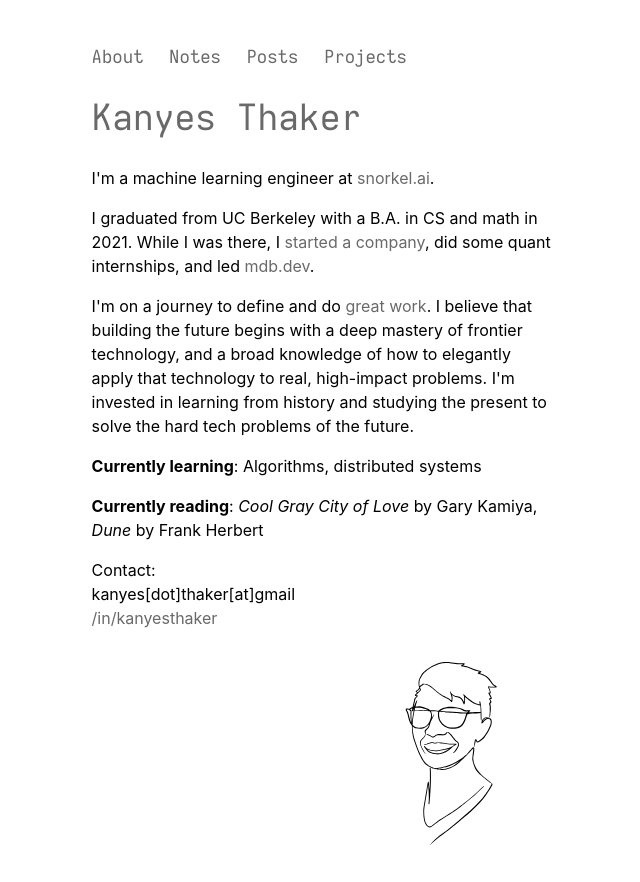
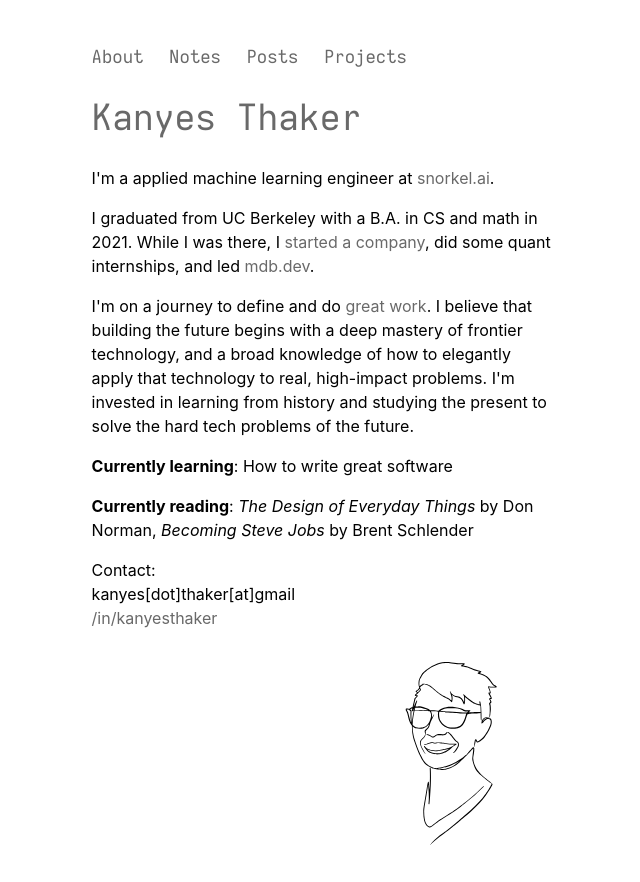
Before and after one commit to kanyesthaker/portfolio, a React (Create React App) app: page / in a window 1280 px wide. Shown: the top 882 px of the page, without its empty margins (318-958 px from the left). Built offline with nearby package versions, Linux system fonts and the light colour scheme.

Commit message:
Add linalg notes

```diff
--- a/src/screens/MainScreen.jsx
+++ b/src/screens/MainScreen.jsx
@@ -8,7 +8,7 @@ export default function MainScreen(props) {
     <div className={styles.container}>
       <p className={styles.name}>Kanyes Thaker</p>
       <p className={styles.textBlock}>
-        I'm a machine learning engineer at{" "}
+        I'm a applied machine learning engineer at{" "}
         <a href="https://snorkel.ai">snorkel.ai</a>.
       </p>
       <p className={styles.textBlock}>
@@ -28,12 +28,11 @@ export default function MainScreen(props) {
         the future.
       </p>
       <p>
-        <b>Currently learning</b>: Algorithms,
-        distributed systems
+        <b>Currently learning</b>: How to write great software
       </p>
       <p>
-        <b>Currently reading</b>: <em>Cool Gray City of Love</em> by Gary Kamiya,{" "}
-        <em>Dune</em> by Frank Herbert
+        <b>Currently reading</b>: <em>The Design of Everyday Things</em> by Don Norman,{" "}
+        <em>Becoming Steve Jobs</em> by Brent Schlender
       </p>
       <p className={styles.textBlock}>
         Contact:
--- a/src/screens/NotesScreen.jsx
+++ b/src/screens/NotesScreen.jsx
@@ -12,13 +12,16 @@ export default function NotesScreen(props) {
                     Machine Learning (Coming Soon)
                 </li> */}
                 <li className={styles.linksLi}>
+                    <a href={process.env.PUBLIC_URL+'/notes/linear-algebra.pdf'}>Linear Algebra</a>
+                </li>
+                <li className={styles.linksLi}>
                     <a href={process.env.PUBLIC_URL+'/notes/differential-geometry.pdf'}>Differential Geometry</a>
                 </li>
                 <li className={styles.linksLi}>
                     <a href={process.env.PUBLIC_URL+'/notes/complex-analysis.pdf'}>Complex Analysis</a>
                 </li>
                 <li className={styles.linksLi}>
-                <a href={process.env.PUBLIC_URL+'/notes/measure-theory.pdf'}>Measure Theory</a>
+                    <a href={process.env.PUBLIC_URL+'/notes/measure-theory.pdf'}>Measure Theory</a>
                 </li>
                 <li className={styles.linksLi}>
                 <a href={process.env.PUBLIC_URL+'/notes/numerical-analysis.pdf'}>Numerical Analysis</a>
```
Also changed, not shown: 1 other file (tests, documents, lock files or other folders).
